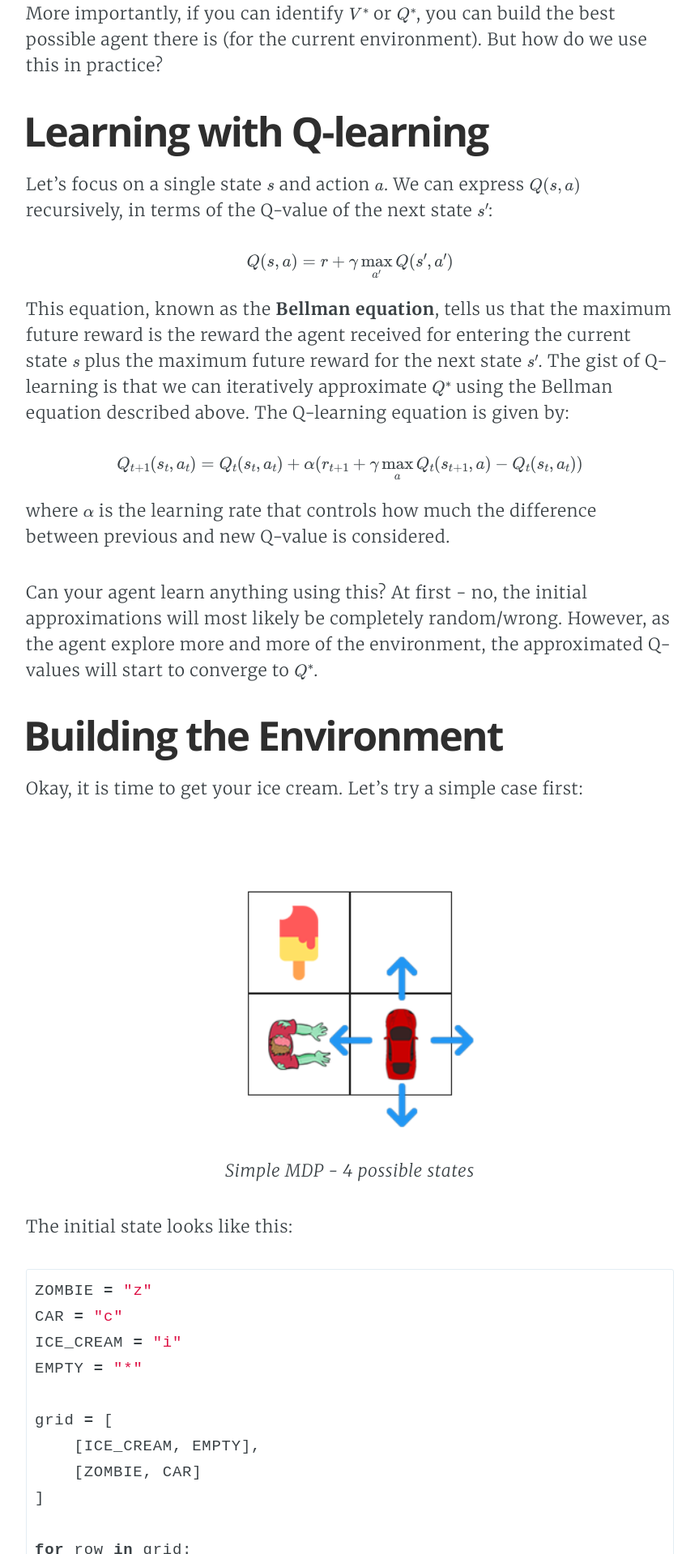
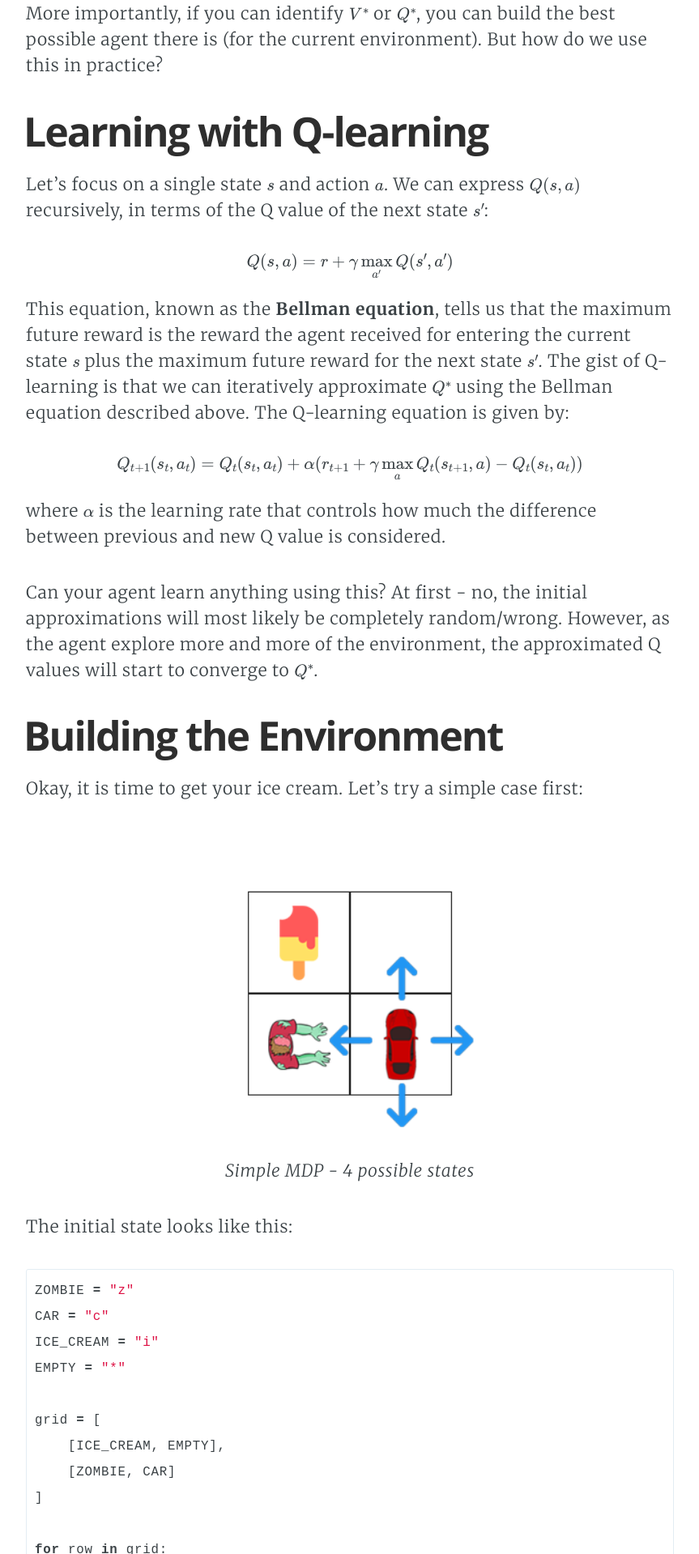
Before and after one commit to andybala/curiousily.github.com, a Jekyll site: the page built from _posts/2017-12-09-deep-reinforcement-learning-for-hackers-part-1.markdown, in a window 1280 px wide. Shown: the part 2528-4447 px from the top of the page at 81% size, without its empty margins (208-1071 px from the left). Built offline with Jekyll 4.4.1, drawn with Linux system fonts in a browser that asks for light colours; formulas are drawn with MathJax 3; comment, search, counter and statistics services are not loaded.

Commit message:
Change code font size

```diff
--- a/_posts/2017-12-09-deep-reinforcement-learning-for-hackers-part-1.markdown
+++ b/_posts/2017-12-09-deep-reinforcement-learning-for-hackers-part-1.markdown
@@ -50,7 +50,7 @@ There is a nice relationship between all functions we defined so far. You now ha
 
 # Learning with Q-learning
 
-Let's focus on a single state $s$ and action $a$. We can express $Q(s, a)$ recursively, in terms of the Q-value of the next state $s'$:
+Let's focus on a single state $s$ and action $a$. We can express $Q(s, a)$ recursively, in terms of the Q value of the next state $s'$:
 
 $$Q(s, a) = r + \gamma \max_{a'}Q(s', a')$$
 
@@ -58,9 +58,9 @@ This equation, known as the **Bellman equation**, tells us that the maximum futu
 
 $$Q_{t+1}(s_t, a_t) = Q_t(s_t, a_t) + \alpha(r_{t+1} + \gamma \max_{a}Q_t(s_{t + 1}, a) - Q_t(s_t, a_t))$$
 
-where $\alpha$ is the learning rate that controls how much the difference between previous and new Q-value is considered.
+where $\alpha$ is the learning rate that controls how much the difference between previous and new Q value is considered.
 
-Can your agent learn anything using this? At first - no, the initial approximations will most likely be completely random/wrong. However, as the agent explore more and more of the environment, the approximated Q-values will start to converge to $Q^\*$.
+Can your agent learn anything using this? At first - no, the initial approximations will most likely be completely random/wrong. However, as the agent explore more and more of the environment, the approximated Q values will start to converge to $Q^\*$.
 
 # Building the Environment
 
--- a/assets/css/screen.css
+++ b/assets/css/screen.css
@@ -342,7 +342,7 @@ pre {
     width: 100%;
     padding: 10px;
     font-family: Inconsolata, monospace, sans-serif;
-    font-size: 0.9em;
+    font-size: 0.75em;
     white-space: pre;
     overflow: auto;
     background: #F7FAFB;
```
Also changed, not shown: 1 other file.
